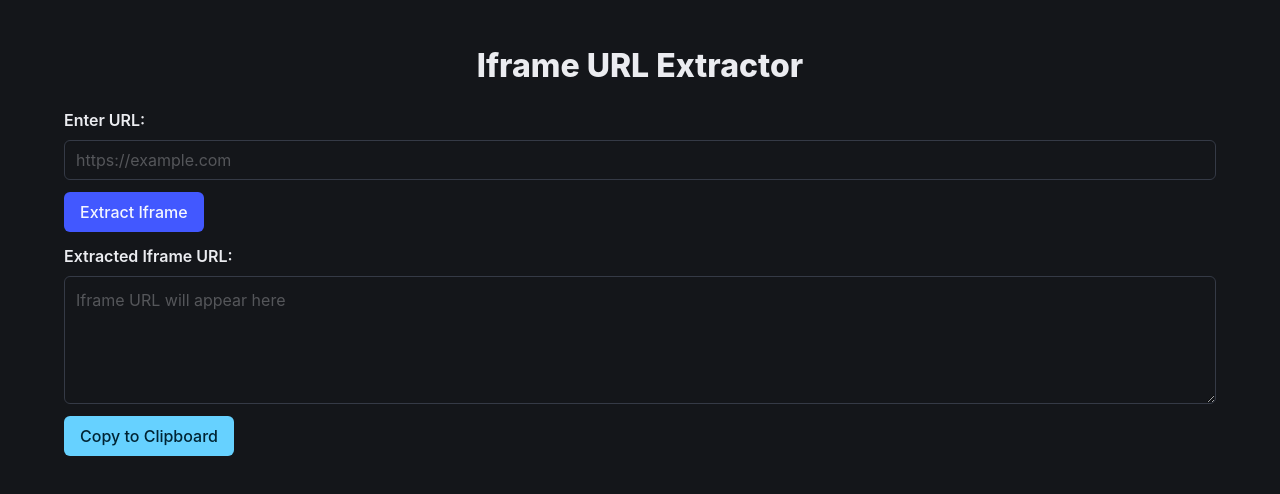
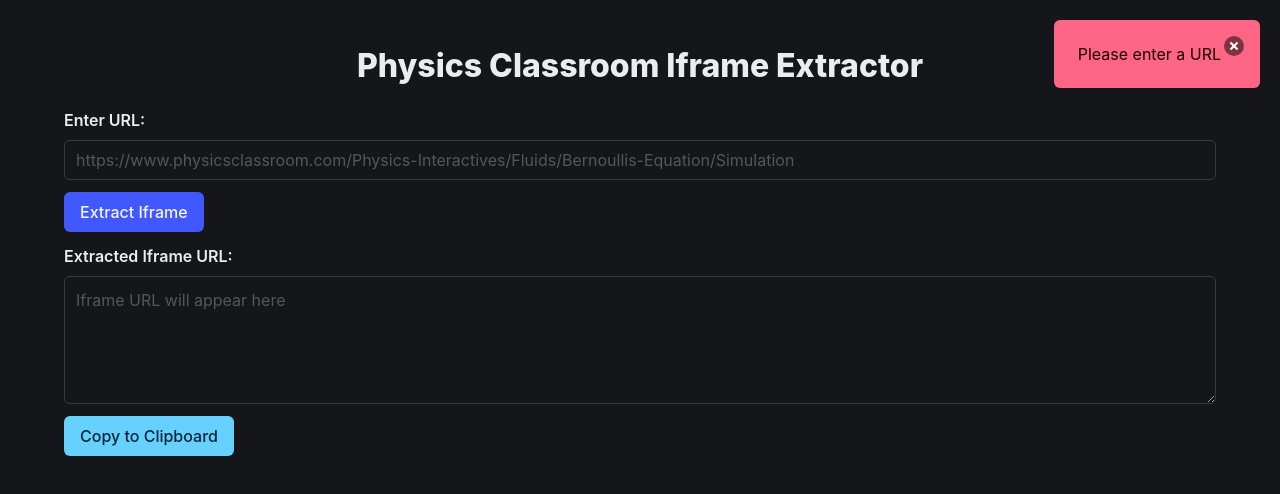
Before and after one commit to deekb/PhysicsClassroomScraper, a plain HTML site: page index.html in a window 1280 px wide. Both pictures are taken after a click on the button "Extract Iframe". Drawn offline with nearby package versions, Linux system fonts and the light colour scheme.

Commit message:
Re-structured and added notifications

```diff
--- a/index.html
+++ b/index.html
@@ -3,7 +3,7 @@
 <head>
     <meta charset="UTF-8">
     <meta name="viewport" content="width=device-width, initial-scale=1.0">
-    <title>Iframe URL Extractor</title>
+    <title>Physics Classroom Iframe Extractor</title>
     <!-- Include Bulma CSS from JSDelivr -->
     <link rel="stylesheet" href="https://cdn.jsdelivr.net/npm/bulma/css/bulma.min.css">
     <!-- Include Clipboard.js from JSDelivr -->
@@ -14,13 +14,13 @@
     <section class="section">
         <div class="container">
             <!-- Title -->
-            <h1 class="title has-text-centered">Iframe URL Extractor</h1>
+            <h1 class="title has-text-centered">Physics Classroom Iframe Extractor</h1>
 
             <!-- Input Field -->
             <div class="field">
                 <label class="label" for="url-input">Enter URL:</label>
                 <div class="control">
-                    <input class="input" type="text" id="url-input" placeholder="https://example.com">
+                    <input class="input" type="text" id="url-input" placeholder="https://www.physicsclassroom.com/Physics-Interactives/Fluids/Bernoullis-Equation/Simulation">
                 </div>
             </div>
 
@@ -45,13 +45,13 @@
                     <button id="copy-btn" class="button is-info" data-clipboard-target="#result">Copy to Clipboard</button>
                 </div>
             </div>
-
-            <!-- Message Display -->
-            <p id="message" class="has-text-success"></p>
         </div>
     </section>
 
-    <!-- Include custom JavaScript -->
-    <script src="js/scripts.js"></script>
+    <!-- Notification container to hold dynamically created notifications -->
+    <div id="notification-container" style="position: fixed; top: 20px; right: 20px; z-index: 9999;"></div>
+
+    <!-- Include custom JavaScript files as modules -->
+    <script type="module" src="js/app.js"></script>
 </body>
 </html>
--- a/js/scripts.js
+++ b/js/app.js
@@ -1,10 +1,12 @@
+import { createNotification } from './notification.js';  // Import the notification module
+
 const BASE_URL = "https://www.physicsclassroom.com";
 const PROXY_URL = "https://corsproxy.io/?";  // Use CORS proxy URL
 
 document.getElementById("extract-btn").addEventListener("click", async () => {
     const url = document.getElementById("url-input").value;
     if (!url) {
-        alert("Please enter a URL");
+        createNotification("Please enter a URL", "is-danger");
         return;
     }
 
@@ -12,7 +14,7 @@ document.getElementById("extract-btn").addEventListener("click", async () => {
         // Fetch the content of the given URL using the CORS proxy
         const response = await fetch(PROXY_URL + url);
         if (!response.ok) {
-            alert("Failed to fetch the URL");
+            createNotification("Failed to fetch the URL", "is-danger");
             return;
         }
         const content = await response.text();
@@ -24,7 +26,7 @@ document.getElementById("extract-btn").addEventListener("click", async () => {
         // Find the iframe element with `allowfullscreen` attribute
         const iframe = doc.querySelector("iframe[allowfullscreen]");
         if (!iframe) {
-            alert("Failed to get Iframe (check URL)");
+            createNotification("Failed to get Iframe (check URL)", "is-danger");
             return;
         }
 
@@ -36,13 +38,15 @@ document.getElementById("extract-btn").addEventListener("click", async () => {
         const resultTextArea = document.getElementById("result");
         resultTextArea.value = iframeFullSrc;
 
-        // Update message
-        document.getElementById("message").innerText = "Iframe link extracted and ready to copy!";
+        // Display success message
+        createNotification("Iframe link extracted and ready to copy!", "is-success");
     } catch (error) {
         console.error("Error:", error);
-        alert("An error occurred while extracting the iframe.");
+        createNotification("An error occurred while extracting the iframe.", "is-danger");
     }
 });
 
 // Initialize Clipboard.js for copying text
-new ClipboardJS('#copy-btn');
+new ClipboardJS('#copy-btn').on('success', () => {
+    createNotification("Copied to clipboard successfully!", "is-success");
+});
--- /dev/null
+++ b/js/notification.js
@@ -0,0 +1,39 @@
+/**
+ * Creates and displays a Bulma notification.
+ * @param {string} message - The message to display.
+ * @param {string} type - The Bulma color type for the notification (e.g., 'is-success', 'is-danger').
+ */
+function createNotification(message, type) {
+    // Create the notification element
+    const notification = document.createElement("div");
+    notification.className = `notification ${type}`;
+    notification.style.marginBottom = "10px";
+    notification.style.display = "flex";
+    notification.style.alignItems = "center";  // Vertically center the elements
+    notification.style.justifyContent = "space-between";  // Space between delete button and text
+
+    // Add close button and message text
+    const deleteButton = document.createElement("button");
+    deleteButton.className = "delete";
+    deleteButton.style.marginLeft = "10px";  // Add spacing to prevent overlapping text
+    deleteButton.addEventListener("click", () => notification.remove());
+    notification.appendChild(deleteButton);
+
+    const messageText = document.createElement("span");
+    messageText.textContent = message;
+    messageText.style.flexGrow = "1";  // Allow message text to use available space
+    messageText.style.paddingRight = "15px";  // Add padding to ensure space between text and close button
+    notification.appendChild(messageText);
+
+    // Add the notification to the notification container
+    const container = document.getElementById("notification-container");
+    container.appendChild(notification);
+
+    // Remove the notification automatically after 3 seconds
+    setTimeout(() => {
+        notification.remove();
+    }, 3000);
+}
+
+// Export the createNotification function to be used in other modules
+export { createNotification };
```
